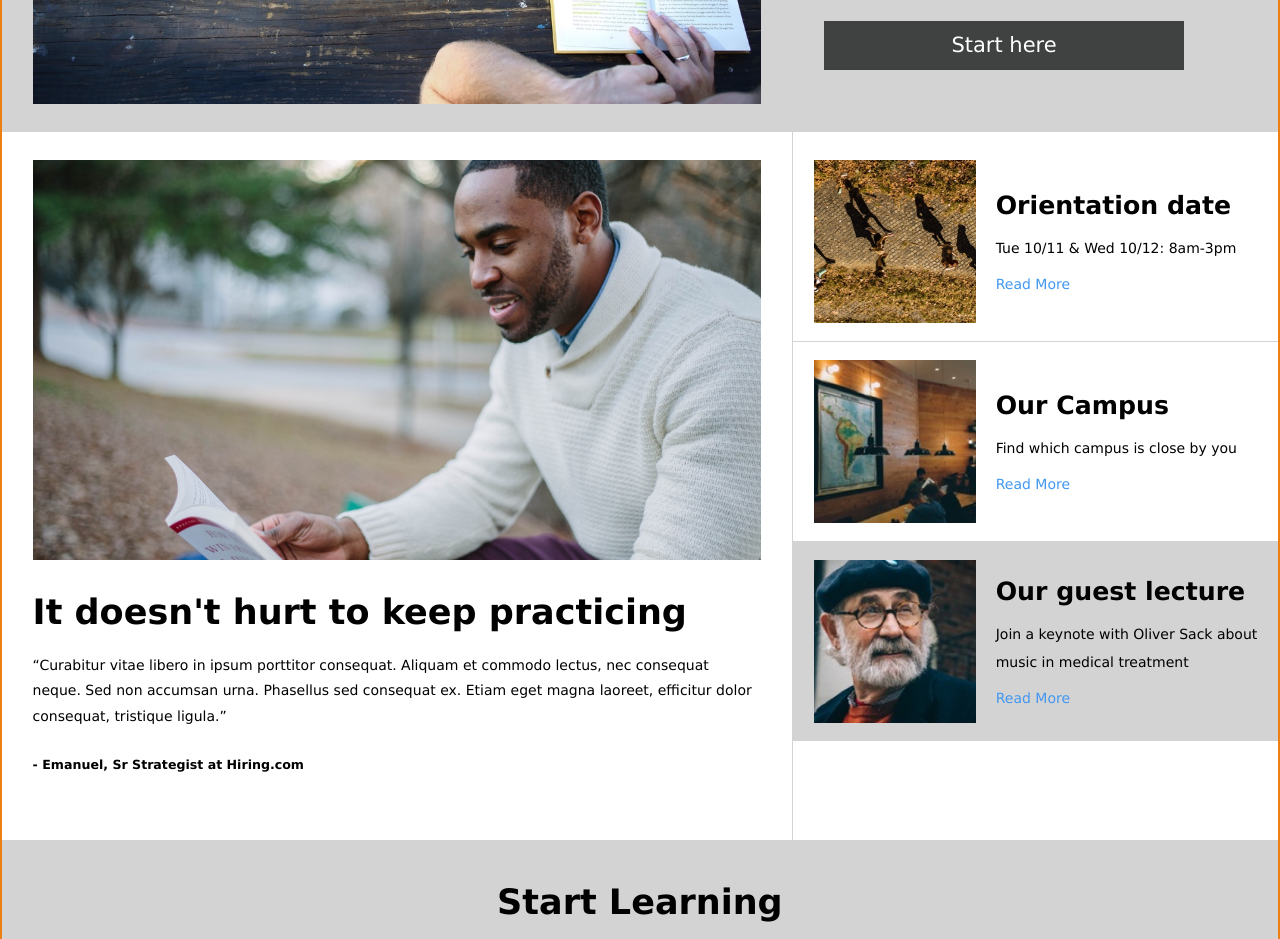
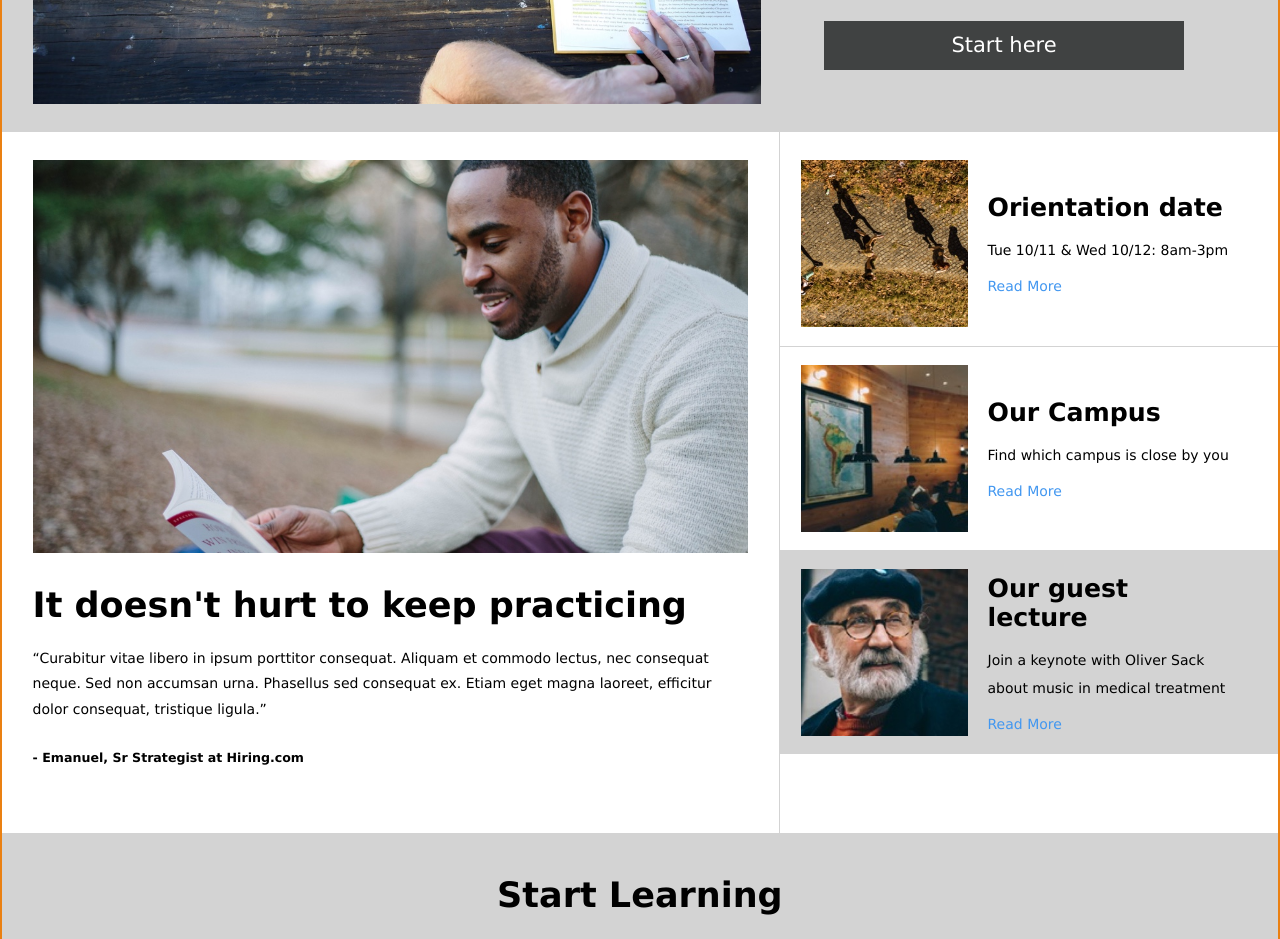
Before and after one commit to Glaston0722/Colmar-Academy, a plain HTML site: page index.html in a window 1280 px wide. Shown: the part 520-1459 px from the top of the page. Drawn offline with Linux system fonts and the light colour scheme.

Commit message:
minor adjustments to styling

```diff
--- a/Resources/CSS/media-queries.css
+++ b/Resources/CSS/media-queries.css
@@ -32,11 +32,11 @@
     }
 }
 
-@media only screen and (max-width: 700px) {
+@media only screen and (max-width: 740px) {
 
     html,
     body {
-        font-size: 7.5px;
+        font-size: 7.2px;
     }
 }
 
--- a/Resources/CSS/style.css
+++ b/Resources/CSS/style.css
@@ -153,14 +153,14 @@ header h1 {
 
 .banner_bottom_right {
     width: 40%;
-    padding: 2rem 0 0 0;
+    padding: 2rem 1.5rem 0 0;
     border-left: 1px lightgrey solid;
 }
 
 .info_box {
     display: inline-flex;
     align-items: center;
-    width: fit-content;
+    width: 100%;
     padding: 1.3rem 0 1.3rem 1.5rem;
     border-bottom: 1px lightgrey solid;
 }
@@ -185,7 +185,7 @@ header h1 {
 .info_details {
     margin-left: 1.4rem;
     width: fit-content;
-    padding-right: 1rem;
+    padding-right: 3rem;
 }
 
 .info_details .title {
```
